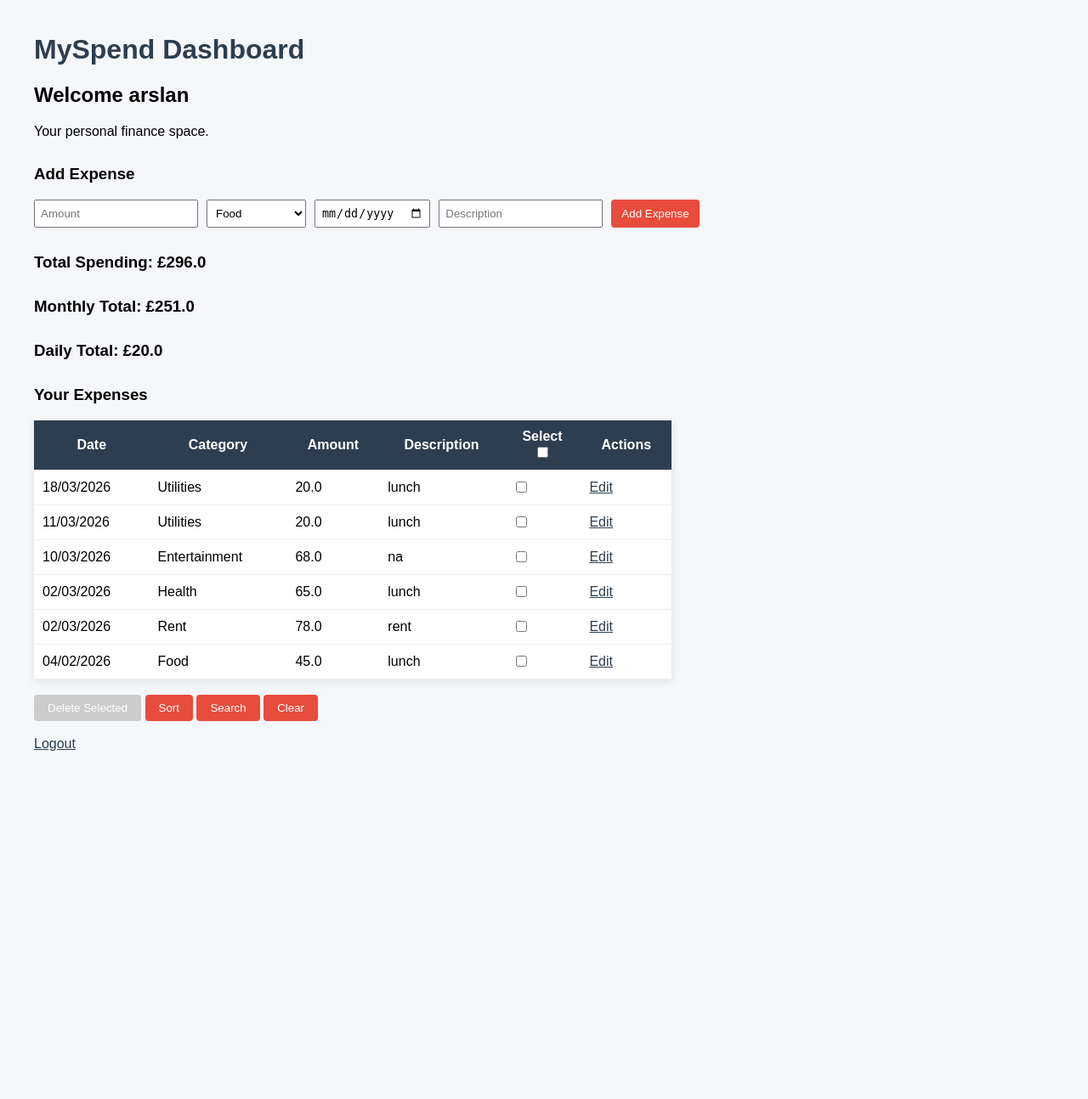
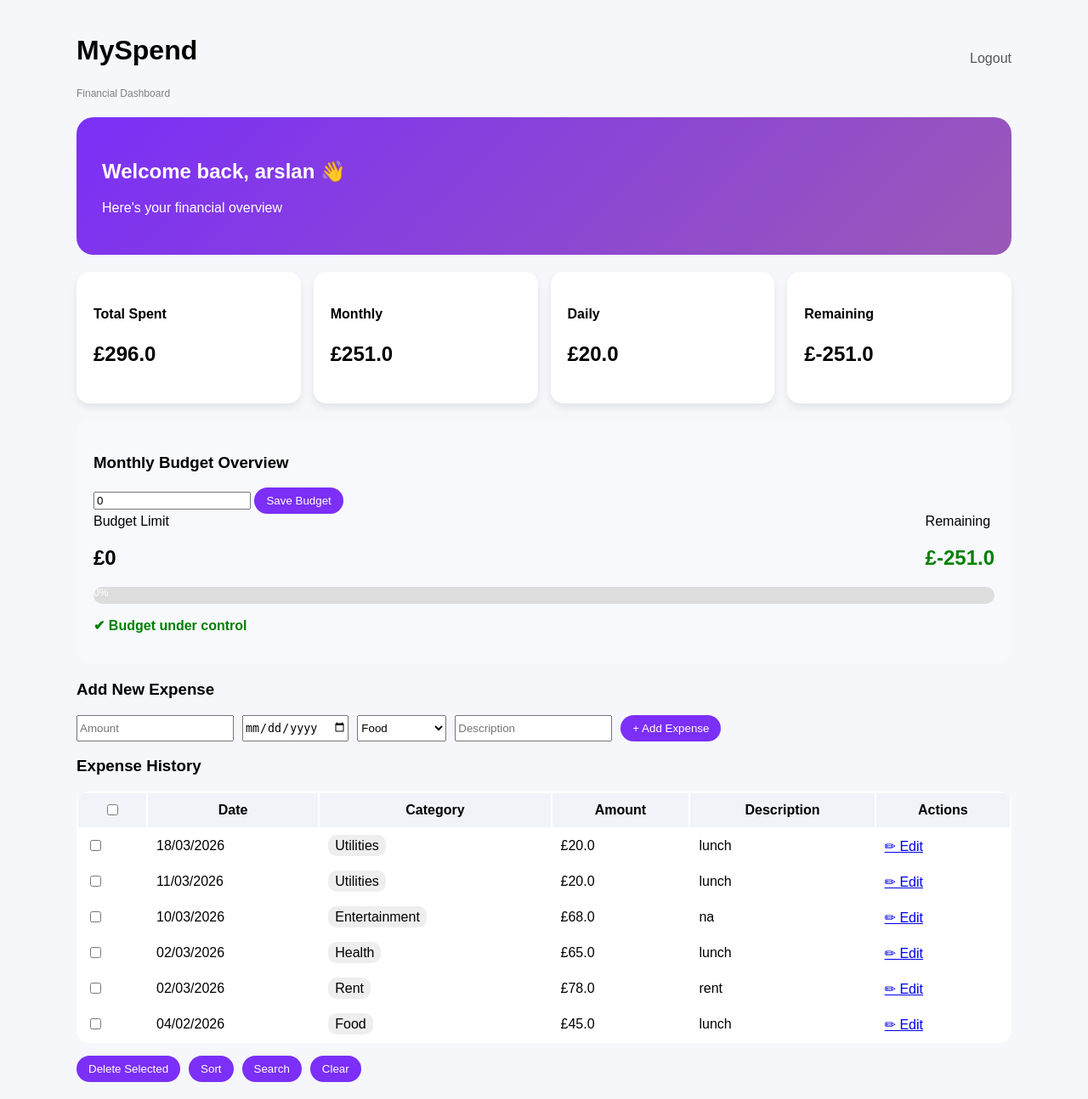
Before and after one commit to Arslanhassan8888/MySpend---A-Personal-Expense-Managment-App, a Flask app: page /dashboard in a window 1280 px wide. Shown: the whole page at 85% size. Before the commit the page ends 884 px from the top, so only its background shows below. Run offline with Flask 3, Linux system fonts and the light colour scheme; a user stored in the database is signed in; data comes from the database, SQL or seed files in the repository; both versions use the stored data as it was before the commit; data that the repository does not hold is empty.

Commit message:
Implement monthly budget tracking with dynamic progress bar and dashboard summary cards
Added functionality for users to set and update a monthly budget, with real-time calculation of remaining balance. Implemented a progress bar with conditional colour states (green, yellow, red) to visually indicate budget usage. summary cards for total, monthly, and daily spending to improve usability and data visibility.

```diff
--- a/tracker/models.py
+++ b/tracker/models.py
@@ -95,7 +95,8 @@ def create_tables():
     CREATE TABLE IF NOT EXISTS budgets (
         budget_id INTEGER PRIMARY KEY AUTOINCREMENT,
         user_id INTEGER,
-        monthly_limit REAL,
+        amount REAL,
+        month TEXT,
         FOREIGN KEY (user_id) REFERENCES users(user_id)
     )
     """)
--- a/tracker/routes.py
+++ b/tracker/routes.py
@@ -281,6 +281,22 @@ def dashboard():
         (session["user_id"],)
     ).fetchone()[0]
 
+    month = datetime.now().strftime("%Y-%m")
+
+    budget = cursor.execute("""
+        SELECT amount FROM budgets
+        WHERE user_id = ? AND month = ?
+    """, (session["user_id"], month)).fetchone()
+
+    budget_amount = budget[0] if budget else 0
+
+    remaining = budget_amount - monthly_total
+    # Calculate progress percentage for the budget. If the budget amount is greater than 0, calculate the percentage of the budget that has been used based on the monthly total. If the budget amount is 0 or less, set progress to 0 to avoid division by zero.
+    if budget_amount > 0:
+        progress = (monthly_total/ budget_amount) * 100
+    else:
+        progress = 0
+
     # DAILY TOTAL
     daily_total = cursor.execute(
         """
@@ -300,7 +316,10 @@ def dashboard():
         expenses=expenses,
         total=total,
         monthly_total=monthly_total,
-        daily_total=daily_total
+        daily_total=daily_total,
+        budget_amount=budget_amount,
+        remaining=remaining,
+        progress=progress
     )
 
 @main.route("/add-expense", methods=["POST"])
@@ -412,3 +431,39 @@ def update_expense():
     conn.close()
 
     return redirect(url_for("main.dashboard"))
+
+@main.route("/set-budget", methods=["POST"])
+def set_budget():
+
+    if "user_id" not in session:
+        return redirect(url_for("main.login"))
+
+    amount = request.form["budget_amount"]
+
+    from datetime import datetime
+    month = datetime.now().strftime("%Y-%m")
+
+    conn = get_db_connection()
+    cursor = conn.cursor()
+
+    existing = cursor.execute("""
+        SELECT * FROM budgets
+        WHERE user_id = ? AND month = ?
+    """, (session["user_id"], month)).fetchone()
+
+    if existing:
+        cursor.execute("""
+            UPDATE budgets
+            SET amount = ?
+            WHERE user_id = ? AND month = ?
+        """, (amount, session["user_id"], month))
+    else:
+        cursor.execute("""
+            INSERT INTO budgets (user_id, amount, month)
+            VALUES (?, ?, ?)
+        """, (session["user_id"], amount, month))
+
+    conn.commit()
+    conn.close()
+
+    return redirect(url_for("main.dashboard"))
--- a/tracker/static/css/style.css
+++ b/tracker/static/css/style.css
@@ -1,141 +1,157 @@
 body {
-    font-family: Arial, sans-serif;
-    background-color: #f5f7fb;
-    margin: 40px;
+    font-family: Arial;
+    background: #f5f7fb;
+    margin: 0;
+    padding: 20px;
 }
 
-h1 {
-    color: #2c3e50;
+.dashboard {
+    max-width: 1100px;
+    margin: auto;
 }
 
-h3 {
-    margin-top: 30px;
+/* HEADER */
+.topbar {
+    display: flex;
+    justify-content: space-between;
+    align-items: center;
 }
 
-
-/* Add Expense Form */
-
-.add-expense-form {
-    display: flex;
-    gap: 10px;
-    margin-bottom: 25px;
+.logo span {
+    font-size: 12px;
+    color: gray;
 }
 
-.add-expense-form input,
-.add-expense-form select {
-    padding: 6px;
+.logout-btn {
+    color: #555;
+    text-decoration: none;
 }
 
-.add-expense-form button {
-    padding: 6px 12px;
+/* HERO */
+.hero {
+    background: linear-gradient(135deg, #7b2ff7, #9b59b6);
+    color: white;
+    padding: 30px;
+    border-radius: 20px;
+    margin: 20px 0;
 }
 
-
-/* Table */
-
-table {
-    border-collapse: collapse;
-    width: 750px;
-    background: white;
-    box-shadow: 0 2px 10px rgba(0,0,0,0.1);
+/* CARDS */
+.cards {
+    display: flex;
+    gap: 15px;
 }
 
-th {
-    background-color: #2c3e50;
-    color: white;
+.card {
+    flex: 1;
+    background: white;
+    padding: 20px;
+    border-radius: 15px;
+    box-shadow: 0 5px 10px rgba(0,0,0,0.08);
 }
 
-th, td {
-    padding: 10px;
-    border-bottom: 1px solid #eee;
-}
-
-tr:hover {
-    background-color: #f9fafb;
-}
-
-
-/* Selected rows */
-
-.selected-row {
-    background-color: #e6f2ff !important;
-}
-
-
-/* Buttons */
-
-button {
-    padding: 8px 16px;
-    background: #e74c3c;
-    border: none;
-    color: white;
-    border-radius: 4px;
-    cursor: pointer;
-}
-
-button:hover {
-    background: #c0392b;
-}
-
-button:disabled {
-    background: #ccc;
-    cursor: not-allowed;
-}
-
-
-/* Links */
-
-a {
-    color: #2c3e50;
-}
-
-.modal {
-    display: none; /* important */
-    position: fixed;
-    z-index: 1000; /* VERY IMPORTANT */
-    left: 0;
-    top: 0;
-    width: 100%;
-    height: 100%;
-    background-color: rgba(0, 0, 0, 0.6);
-}
-
-.modal-content {
-    background-color: #fff;
-    margin: 10% auto;
-    padding: 20px;
-    width: 400px;
-    border-radius: 8px;
-    box-shadow: 0 5px 15px rgba(0,0,0,0.3);
-}
-.form-group {
-    display: flex;
-    flex-direction: column;
-    margin-bottom: 15px;
-}
-
-.form-group label {
-    margin-bottom: 5px;
+.card p {
+    font-size: 24px;
     font-weight: bold;
 }
 
-.form-group input,
-.form-group select {
-    padding: 8px;
-    border: 1px solid #ccc;
-    border-radius: 4px;
+/* BUDGET */
+.budget-section {
+    background: #f8f9fc;
+    padding: 20px;
+    border-radius: 15px;
+    margin-top: 20px;
 }
-.button-group {
+
+.budget-info {
+    display: flex;
+    justify-content: space-between;
+}
+
+.green {
+    color: green;
+}
+
+/* PROGRESS */
+.progress-container {
+    background: #ddd;
+    height: 20px;
+    border-radius: 20px;
+    overflow: hidden;
+}
+
+.progress-bar {
+    height: 100%;
+    text-align: center;
+    color: white;
+    font-size: 12px;
+}
+
+.progress-bar.safe {
+    background: #2ecc71;
+}
+
+.progress-bar.warning {
+    background: #f1c40f;
+    color: black;
+}
+
+.progress-bar.danger {
+    background: #e74c3c;
+}
+
+/* ALERT */
+.alert {
+    font-weight: bold;
+}
+
+.alert.warning { color: orange; }
+.alert.danger { color: red; }
+.alert.safe { color: green; }
+
+/* FORM */
+.add-expense-form {
     display: flex;
     gap: 10px;
     margin-top: 10px;
 }
 
-.modal-content h2 {
-    margin-bottom: 20px;
+/* TABLE */
+table {
+    width: 100%;
+    background: white;
+    border-radius: 15px;
+    overflow: hidden;
+    margin-top: 10px;
 }
 
-.form-group label {
-    display: block;
-    margin: 5px 0;
+th {
+    background: #f1f3f9;
 }
+
+td, th {
+    padding: 10px;
+}
+
+/* TAG */
+.tag {
+    padding: 4px 8px;
+    border-radius: 10px;
+    background: #eee;
+}
+
+/* BUTTONS */
+button {
+    padding: 8px 14px;
+    border-radius: 20px;
+    border: none;
+    background: #7b2ff7;
+    color: white;
+}
+
+/* ACTION BAR */
+.action-bar {
+    margin-top: 15px;
+    display: flex;
+    gap: 10px;
+}
--- a/tracker/templates/dashboard.html
+++ b/tracker/templates/dashboard.html
@@ -8,16 +8,106 @@
 
 <body>
 
-<h1>MySpend Dashboard</h1>
-<h2>Welcome {{ name }}</h2>
-<p>Your personal finance space.</p>
+<main class="dashboard">
+
+    <!-- HEADER -->
+    <header class="topbar">
+        <div class="logo">
+            <h1>MySpend</h1>
+            <span>Financial Dashboard</span>
+        </div>
+        <a href="/logout" class="logout-btn">Logout</a>
+    </header>
+
+    <!-- HERO -->
+    <section class="hero">
+        <h2>Welcome back, {{ name }} 👋</h2>
+        <p>Here's your financial overview</p>
+    </section>
+
+    <!-- CARDS -->
+    <section class="cards">
+        <div class="card">
+            <h4>Total Spent</h4>
+            <p>£{{ total }}</p>
+        </div>
+
+        <div class="card">
+            <h4>Monthly</h4>
+            <p>£{{ monthly_total }}</p>
+        </div>
+
+        <div class="card">
+            <h4>Daily</h4>
+            <p>£{{ daily_total }}</p>
+        </div>
+
+        <div class="card">
+            <h4>Remaining</h4>
+            <p>£{{ remaining }}</p>
+        </div>
+    </section>
+
+    <!-- BUDGET -->
+    <section class="budget-section">
+
+        <h3>Monthly Budget Overview</h3>
+
+        <form method="POST" action="/set-budget">
+            <input type="number" step="0.01" name="budget_amount"
+                   value="{{ budget_amount }}" required>
+            <button type="submit">Save Budget</button>
+        </form>
+
+        <div class="budget-info">
+            <div>
+                <span>Budget Limit</span>
+                <h2>£{{ budget_amount }}</h2>
+            </div>
+
+            <div>
+                <span>Remaining</span>
+                <h2 class="green">£{{ remaining }}</h2>
+            </div>
+        </div>
+
+        <!-- PROGRESS -->
+        <div class="progress-container">
+            <div class="progress-bar
+                {% if progress > 100 %}
+                    danger
+                {% elif progress > 80 %}
+                    warning
+                {% else %}
+                    safe
+                {% endif %}
+            "
+            style="width: {{ progress if progress <= 100 else 100 }}%;">
+                {{ progress|round(0) }}%
+            </div>
+        </div>
+
+        <!-- STATUS -->
+        {% if progress > 100 %}
+            <p class="alert danger">🚨 You exceeded your budget!</p>
+        {% elif progress > 80 %}
+            <p class="alert warning">⚠ Less than 20% remaining</p>
+        {% else %}
+            <p class="alert safe">✔ Budget under control</p>
+        {% endif %}
+
+    </section>
 
     <!-- ADD EXPENSE -->
-<h3>Add Expense</h3>
+    <section class="add-expense">
+
+        <h3>Add New Expense</h3>
+
         <form method="POST" action="/add-expense" class="add-expense-form">
             <input type="number" step="0.01" name="amount" placeholder="Amount" required>
+            <input type="date" name="date" required>
 
-    <select name="category_id" required>
+            <select name="category_id">
                 <option value="1">Food</option>
                 <option value="2">Transport</option>
                 <option value="3">Entertainment</option>
@@ -29,50 +119,42 @@
                 <option value="9">Other</option>
             </select>
 
-    <input type="date" name="date" required>
             <input type="text" name="description" placeholder="Description">
 
-    <button type="submit">Add Expense</button>
+            <button type="submit">+ Add Expense</button>
         </form>
 
-<!-- TOTALS -->
-<h3>Total Spending: £{{ total }}</h3>
-<h3>Monthly Total: £{{ monthly_total }}</h3>
-<h3>Daily Total: £{{ daily_total }}</h3>
+    </section>
 
     <!-- EXPENSE TABLE -->
-<h3>Your Expenses</h3>
+    <section class="expenses">
+
+        <h3>Expense History</h3>
 
         <form method="POST" action="/delete-selected-expenses">
 
             <table>
                 <tr>
+                    <th><input type="checkbox" id="select-all"></th>
                     <th>Date</th>
                     <th>Category</th>
                     <th>Amount</th>
                     <th>Description</th>
-        <th>
-            Select<br>
-            <input type="checkbox" id="select-all">
-        </th>
                     <th>Actions</th>
                 </tr>
 
                 {% for expense in expenses %}
                 <tr>
+                    <td>
+                        <input type="checkbox" class="expense-checkbox"
+                               name="expense_ids"
+                               value="{{ expense.expense_id }}">
+                    </td>
+
                     <td>{{ expense.date[8:10] }}/{{ expense.date[5:7] }}/{{ expense.date[0:4] }}</td>
-        <td>{{ expense.name }}</td>
-        <td>{{ expense.amount }}</td>
+                    <td><span class="tag">{{ expense.name }}</span></td>
+                    <td>£{{ expense.amount }}</td>
                     <td>{{ expense.description }}</td>
-
-        <td>
-            <input
-                type="checkbox"
-                class="expense-checkbox"
-                name="expense_ids"
-                value="{{ expense.expense_id }}"
-            >
-        </td>
 
                     <td>
                         <a href="#" onclick="openEditModal(
@@ -82,164 +164,28 @@
                             '{{ expense.date }}',
                             '{{ expense.description | e }}'
                         ); return false;">
-                Edit
+                            ✏ Edit
                         </a>
                     </td>
                 </tr>
                 {% endfor %}
             </table>
 
-<br>
-
             <!-- ACTION BUTTONS -->
-<button id="delete-button" type="submit" disabled>
-    Delete Selected
-</button>
-
-<button type="button" onclick="openSortModal()">
-    Sort
-</button>
-
-<button type="button" onclick="openSearchModal()">
-    Search
-</button>
-<button type="button" onclick="window.location.href='/dashboard'">
-    Clear
-</button>
-</a>
+            <div class="action-bar">
+                <button id="delete-button" type="submit">Delete Selected</button>
+                <button type="button" onclick="openSortModal()">Sort</button>
+                <button type="button" onclick="openSearchModal()">Search</button>
+                <button type="button" onclick="window.location.href='/dashboard'">Clear</button>
+            </div>
 
         </form>
 
-<br>
-<a href="/logout">Logout</a>
+    </section>
+
+</main>
 
 <script src="{{ url_for('static', filename='js/dashboard.js') }}"></script>
 
-<!-- ================= EDIT MODAL ================= -->
-<div id="editModal" class="modal">
-    <div class="modal-content">
-        <h2>Edit Expense</h2>
-
-        <form method="POST" id="editForm">
-            <input type="hidden" name="expense_id" id="edit_id">
-
-            <div class="form-group">
-                <label>Amount:</label>
-                <input type="number" step="0.01" name="amount" id="edit_amount" required>
-            </div>
-
-            <div class="form-group">
-                <label>Category:</label>
-                <select name="category_id" id="edit_category">
-                    <option value="1">Food</option>
-                    <option value="2">Transport</option>
-                    <option value="3">Entertainment</option>
-                    <option value="4">Rent</option>
-                    <option value="5">Utilities</option>
-                    <option value="6">Shopping</option>
-                    <option value="7">Health</option>
-                    <option value="8">Education</option>
-                    <option value="9">Other</option>
-                </select>
-            </div>
-
-            <div class="form-group">
-                <label>Date:</label>
-                <input type="date" name="date" id="edit_date" required>
-            </div>
-
-            <div class="form-group">
-                <label>Description:</label>
-                <input type="text" name="description" id="edit_description">
-            </div>
-
-            <div class="button-group">
-                <button type="submit">Save Changes</button>
-                <button type="button" onclick="closeModal()">Cancel</button>
-            </div>
-        </form>
-    </div>
-</div>
-
-<!-- ================= SORT MODAL ================= -->
-<div id="sortModal" class="modal">
-    <div class="modal-content">
-        <h2>Sort Expenses</h2>
-
-        <form method="GET" action="/dashboard">
-
-            <div class="form-group">
-                <label><b>Date</b></label>
-                <input type="radio" name="sort" value="date_desc"> Newest first
-                <input type="radio" name="sort" value="date_asc"> Oldest first
-            </div>
-
-            <div class="form-group">
-                <label><b>Amount</b></label>
-                <input type="radio" name="sort" value="amount_desc"> Highest first
-                <input type="radio" name="sort" value="amount_asc"> Lowest first
-            </div>
-
-            <div class="form-group">
-                <label><b>Category</b></label>
-                <input type="radio" name="sort" value="category_asc"> A–Z
-                <input type="radio" name="sort" value="category_desc"> Z–A
-            </div>
-
-            <div class="form-group">
-                <label><b>Description</b></label>
-                <input type="radio" name="sort" value="desc_asc"> A–Z
-                <input type="radio" name="sort" value="desc_desc"> Z–A
-            </div>
-
-            <div class="button-group">
-                <button type="submit">Apply</button>
-                <button type="button" onclick="closeSortModal()">Cancel</button>
-            </div>
-        </form>
-    </div>
-</div>
-
-<!-- ================= SEARCH MODAL ================= -->
-<div id="searchModal" class="modal">
-    <div class="modal-content">
-        <h2>Search Expenses</h2>
-
-        <form method="GET" action="/dashboard">
-
-            <div class="form-group">
-                <label>Date From:</label>
-                <input type="date" name="date_from">
-            </div>
-
-            <div class="form-group">
-                <label>Date To:</label>
-                <input type="date" name="date_to">
-            </div>
-
-            <div class="form-group">
-                <label>Min Amount:</label>
-                <input type="number" step="0.01" name="min_amount">
-            </div>
-
-            <div class="form-group">
-                <label>Max Amount:</label>
-                <input type="number" step="0.01" name="max_amount">
-            </div>
-
-            <div class="form-group">
-                <label>Description:</label>
-                <input type="text" name="description">
-            </div>
-
-            <div class="button-group">
-                <button type="submit">Apply Search</button>
-                <button type="button" onclick="closeSearchModal()">Cancel</button>
-            </div>
-
-        </form>
-    </div>
-</div>
-
 </body>
 </html>
```
Also changed, not shown: development-log.md (+7 -0 lines), tempCodeRunnerFile.py (+1 -30 lines), myspend.db (deleted). Lines whose indentation alone changed are shown as unchanged.
